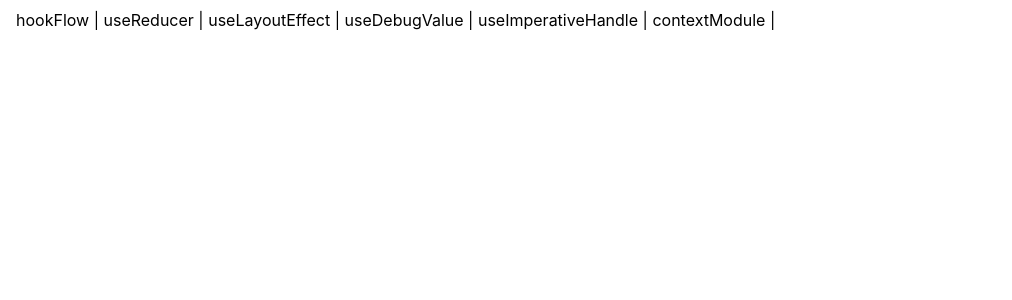
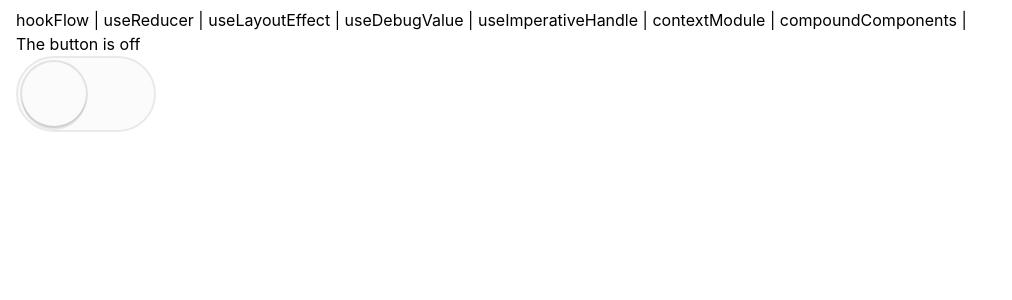
Before and after one commit to FredJiangFei/ReactAdvanced, a React (Create React App) app: page /compoundComponents in a window 1280 px wide. Shown: the top 300 px of the page, without its empty margins (0-1012 px from the left). Built offline with nearby package versions, Linux system fonts and the light colour scheme.

Commit message:
compound Components

```diff
--- a/src/App.js
+++ b/src/App.js
@@ -7,6 +7,7 @@
 import UseDebugValue from './pages/useDebugValue';
 import UseImperativeHandle from './pages/useImperativeHandle';
 import ContextModule from './pages/ContextModule/contextModule';
+import CompoundComponents from './pages/CompoundComponents/compoundComponents';
 
 function App() {
   return (
@@ -21,6 +22,7 @@
             <Route path="/useDebugValue" element={<UseDebugValue />} />
             <Route path="/useImperativeHandle" element={<UseImperativeHandle />} />
             <Route path="/contextModule" element={<ContextModule />} />
+            <Route path="/compoundComponents" element={<CompoundComponents />} />
           </Routes>
         </main>
       </Router>
--- a/src/components/navbar.jsx
+++ b/src/components/navbar.jsx
@@ -8,6 +8,7 @@
   { to: '/useDebugValue', text: 'useDebugValue' },
   { to: '/useImperativeHandle', text: 'useImperativeHandle' },
   { to: '/contextModule', text: 'contextModule' },
+  { to: '/compoundComponents', text: 'compoundComponents' },
 ];
 
 class NavBar extends Component {
--- /dev/null
+++ b/src/pages/CompoundComponents/compoundComponents.js
@@ -0,0 +1,29 @@
+import React from 'react';
+import { Switch } from './switch';
+
+const Toggle = ({ children }) => {
+  const [on, setOn] = React.useState(false);
+  const toggle = () => setOn(!on);
+
+  return React.Children.map(children, (child) =>
+    React.cloneElement(child, { on, toggle })
+  );
+};
+
+const ToggleOn = ({ on, children }) => (on ? children : null);
+const ToggleOff = ({ on, children }) => (on ? null : children);
+const ToggleButton = ({ on, toggle, ...props }) => (
+  <Switch on={on} onClick={toggle} {...props} />
+);
+
+function CompoundComponents() {
+  return (
+    <Toggle>
+      <ToggleOn>The button is on</ToggleOn>
+      <ToggleOff>The button is off</ToggleOff>
+      <ToggleButton />
+    </Toggle>
+  );
+}
+
+export default CompoundComponents;
--- /dev/null
+++ b/src/pages/CompoundComponents/switch.js
@@ -0,0 +1,37 @@
+import './switch.styles.css';
+import * as React from 'react';
+const noop = () => {};
+
+class Switch extends React.Component {
+  render() {
+    const {
+      on,
+      className = '',
+      'aria-label': ariaLabel,
+      onClick,
+      ...props
+    } = this.props;
+    const btnClassName = [
+      className,
+      'toggle-btn',
+      on ? 'toggle-btn-on' : 'toggle-btn-off',
+    ]
+      .filter(Boolean)
+      .join(' ');
+    return (
+      <label aria-label={ariaLabel || 'Toggle'} style={{ display: 'block' }}>
+        <input
+          className="toggle-input"
+          type="checkbox"
+          checked={on}
+          onChange={noop}
+          onClick={onClick}
+          data-testid="toggle-input"
+        />
+        <span className={btnClassName} {...props} />
+      </label>
+    );
+  }
+}
+
+export { Switch };
--- /dev/null
+++ b/src/pages/CompoundComponents/switch.styles.css
@@ -0,0 +1,65 @@
+.toggle-btn {
+  box-sizing: initial;
+  display: inline-block;
+  outline: 0;
+  width: 8em;
+  height: 4em;
+  position: relative;
+  cursor: pointer;
+  user-select: none;
+  background: #fbfbfb;
+  border-radius: 4em;
+  padding: 4px;
+  transition: all 0.4s ease;
+  border: 2px solid #e8eae9;
+}
+.toggle-input:focus + .toggle-btn::after,
+.toggle-btn:active::after {
+  box-sizing: initial;
+  box-shadow: 0 0 0 2px rgba(0, 0, 0, 0.1), 0 4px 0 rgba(0, 0, 0, 0.08),
+    inset 0px 0px 0px 3px #9c9c9c;
+}
+.toggle-btn::after {
+  left: 0;
+  position: relative;
+  display: block;
+  content: '';
+  width: 50%;
+  height: 100%;
+  border-radius: 4em;
+  background: #fbfbfb;
+  transition: all 0.3s cubic-bezier(0.175, 0.885, 0.32, 1.275),
+    padding 0.3s ease, margin 0.3s ease;
+  box-shadow: 0 0 0 2px rgba(0, 0, 0, 0.1), 0 4px 0 rgba(0, 0, 0, 0.08);
+}
+.toggle-btn.toggle-btn-on::after {
+  left: 50%;
+}
+.toggle-btn.toggle-btn-on {
+  background: #86d993;
+}
+.toggle-btn.toggle-btn-on:active {
+  box-shadow: none;
+}
+.toggle-btn.toggle-btn-on:active::after {
+  margin-left: -1.6em;
+}
+.toggle-btn:active::after {
+  padding-right: 1.6em;
+}
+.toggle-btn[disabled] {
+  opacity: 0.7;
+  cursor: auto;
+}
+.toggle-input {
+  /* visually hidden but still accessible */
+  border: 0;
+  clip: rect(0 0 0 0);
+  height: 1px;
+  margin: -1px;
+  overflow: hidden;
+  padding: 0;
+  position: absolute;
+  width: 1px;
+  white-space: nowrap;
+}
```
